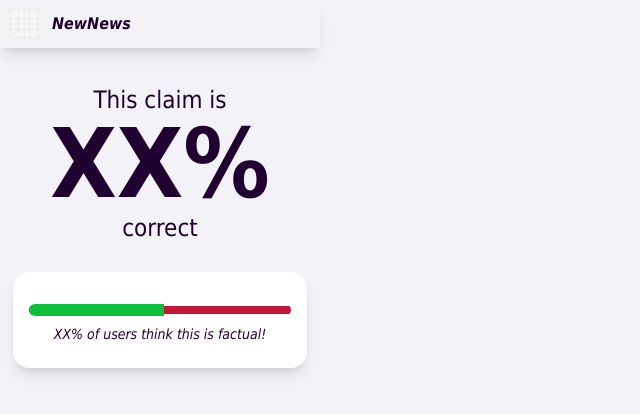
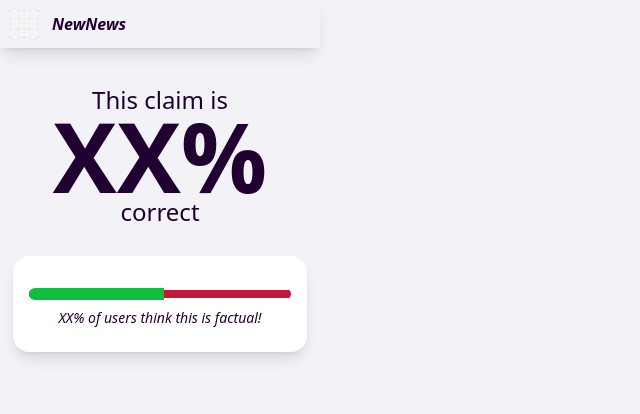
Before and after one commit to ameya-g-git/keep-it-real, a browser extension: page frontend/index.html in a window 1280 px wide. Shown: the whole page, without its empty margins (0-640 px from the left). Drawn offline with Linux system fonts and the light colour scheme.

Commit message:
fixed font for various platforms

```diff
--- a/frontend/index.html
+++ b/frontend/index.html
@@ -9,8 +9,8 @@
       <h2 class="italic font-bold">NewNews</h2>
     </header>
     <div id="confidence" class="flex flex-col items-center justify-center w-full py-8">
-      <h2 class="text-2xl">This claim is</h2>
-      <h1 class="font-semibold text-8xl">XX%</h1> <!-- CONFIDENCE INTERVAL -->
+      <h2 class="-mb-2 text-2xl">This claim is</h2>
+      <h1 class="-mb-2 font-extrabold text-8xl">XX%</h1> <!-- CONFIDENCE INTERVAL -->
       <h2 class="text-2xl">correct</h2>
     </div>
     <div id="vote" class="flex flex-col items-center justify-center w-11/12 px-4 py-8 -mt-2 bg-white shadow-lg rounded-2xl -gap-2">
--- a/frontend/input.css
+++ b/frontend/input.css
@@ -3,6 +3,10 @@
 @tailwind utilities;
 
 @layer base {
+    body {
+        font-family: system-ui, -apple-system, BlinkMacSystemFont, 'Segoe UI', Roboto, Oxygen, Ubuntu, Cantarell, 'Open Sans', 'Helvetica Neue', sans-serif;
+    }
+
     :root {
         --better-green: #0ec03d;
         --better-red: #c1183a;
--- a/tailwind.config.js
+++ b/tailwind.config.js
@@ -2,9 +2,6 @@
 module.exports = {
   content: ["./frontend/index.html"],
   theme: {
-    fontFamily: {
-      sans: ["Tahoma"]
-    },
     extend: {
       colors: {
         background: "#F2F2F7",
```
Also changed, not shown: frontend/build.css.
